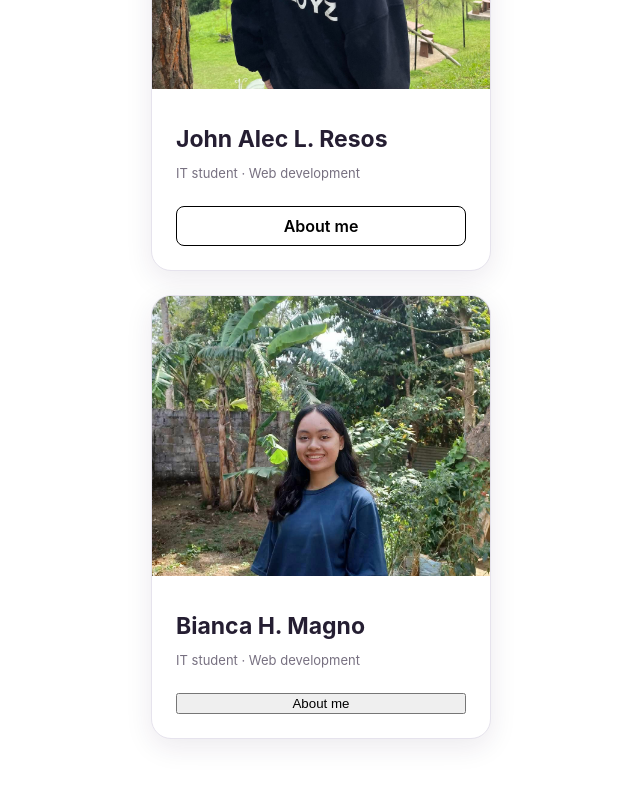
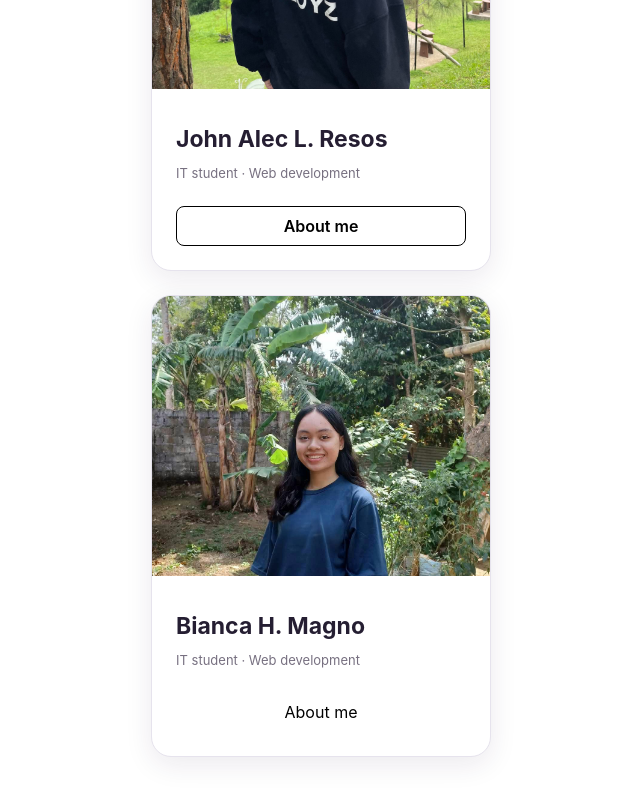
Before and after one commit to Resos-JohnAlec/S-ITWB415-EA3-ALTF4, an Angular app in the folder altf4/: page / in a window 1280 px wide. Shown: the part 376-1176 px from the top of the page, without its empty margins (319-959 px from the left). Built offline with nearby package versions, Linux system fonts and the light colour scheme.

Commit message:
feat: apply angular material button

```diff
--- a/altf4/src/app/components/magno-component/magno-component.html
+++ b/altf4/src/app/components/magno-component/magno-component.html
@@ -3,7 +3,7 @@
   <div class="profile-content">
     <h2>{{ name }}</h2>
     <p class="subtitle">IT student · Web development</p>
-    <button type="button" (click)="showDescription()" [attr.aria-expanded]="description() !== ''"
+    <button mat-raised-button type="button" (click)="showDescription()" [attr.aria-expanded]="description() !== ''"
       aria-controls="magno-description">
       About me
     </button>
--- a/altf4/src/app/components/magno-component/magno-component.ts
+++ b/altf4/src/app/components/magno-component/magno-component.ts
@@ -1,8 +1,9 @@
 import { Component, signal } from '@angular/core';
+import { MatButtonModule } from '@angular/material/button';
 
 @Component({
   selector: 'app-magno-component',
-  imports: [],
+  imports: [MatButtonModule],
   templateUrl: './magno-component.html',
   styleUrl: './magno-component.scss',
 })
```
